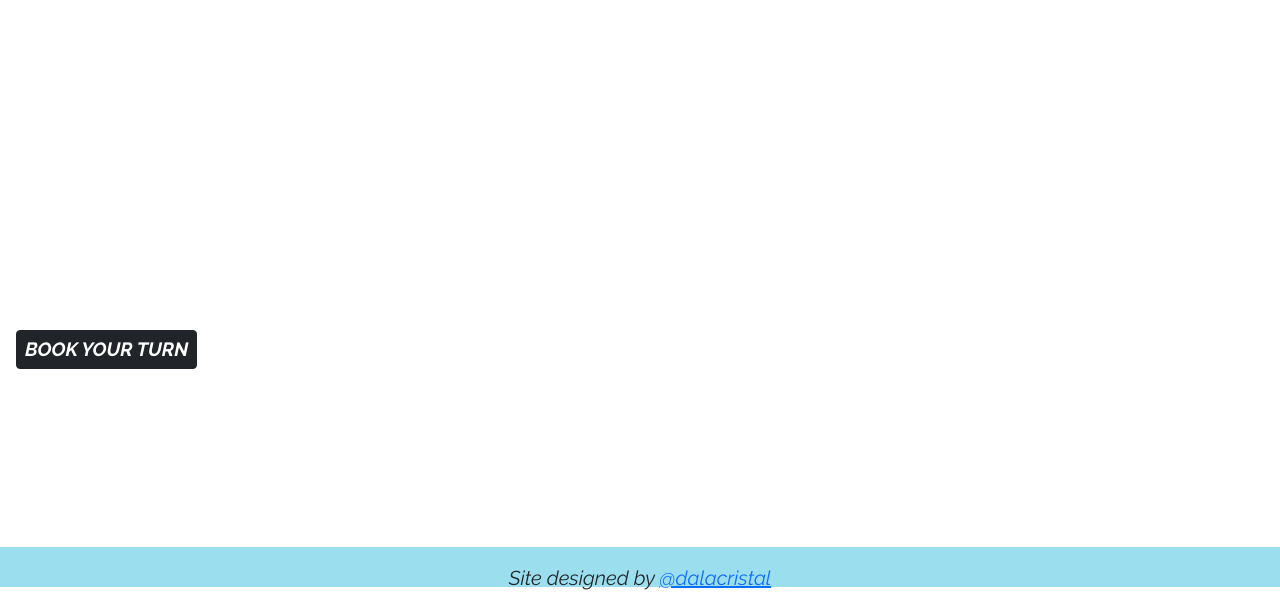
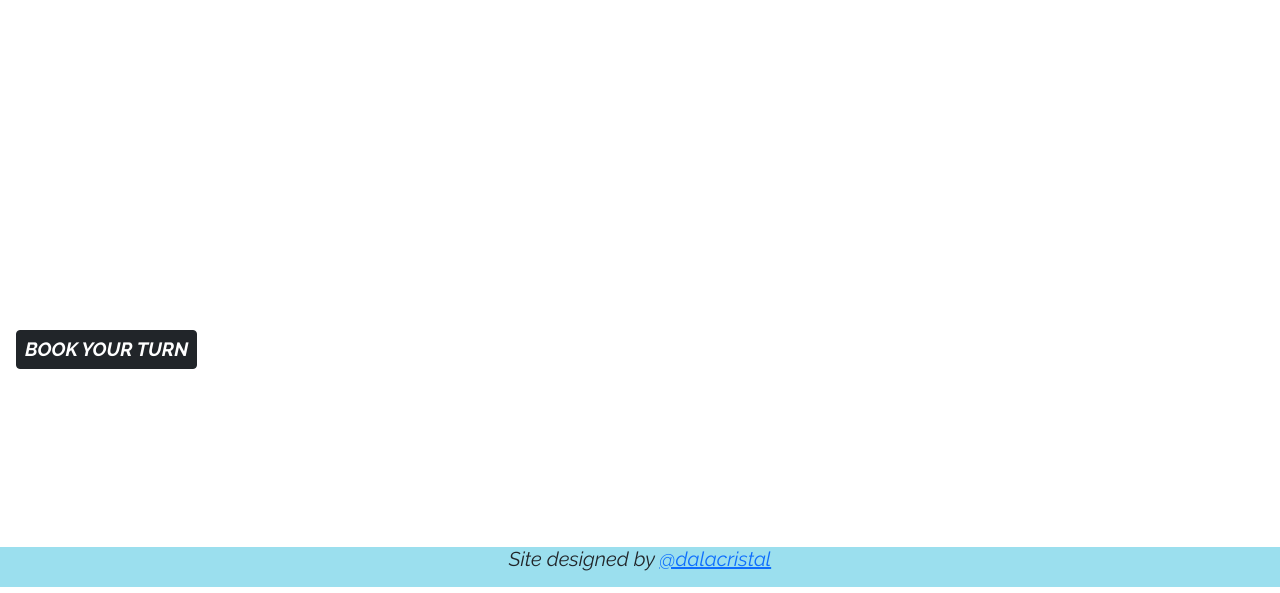
Before and after one commit to DalitCristal/FINAL-PROJECT, a plain HTML site: page PROJECT/index.html in a window 1280 px wide. Shown: the part 403-996 px from the top of the page. Drawn offline with nearby package versions, Linux system fonts and the light colour scheme.

Commit message:
Version uno en primer-rama

```diff
--- a/PROJECT/style/style.css
+++ b/PROJECT/style/style.css
@@ -476,11 +476,14 @@ input {
 /* ***** FOOTER ***** */
 
 .footer{
-  padding: 0.5rem;
   background-color: var(--third-color);
   font-size: small;
   text-align: center;
   grid-area: footer;
+
+  display: flex;
+  justify-content: space-evenly;
+  align-items: center;
 }
 
 @media only screen and (min-width: 600px) {
```
